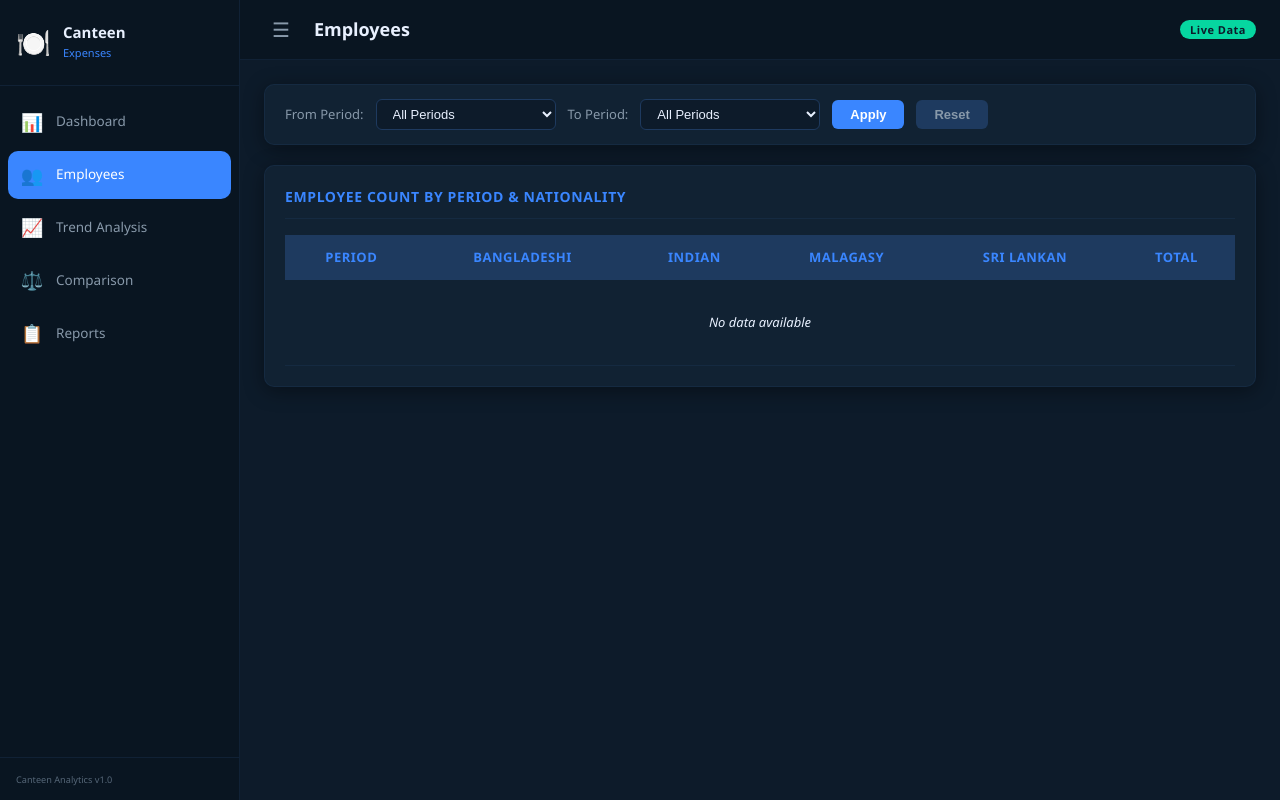
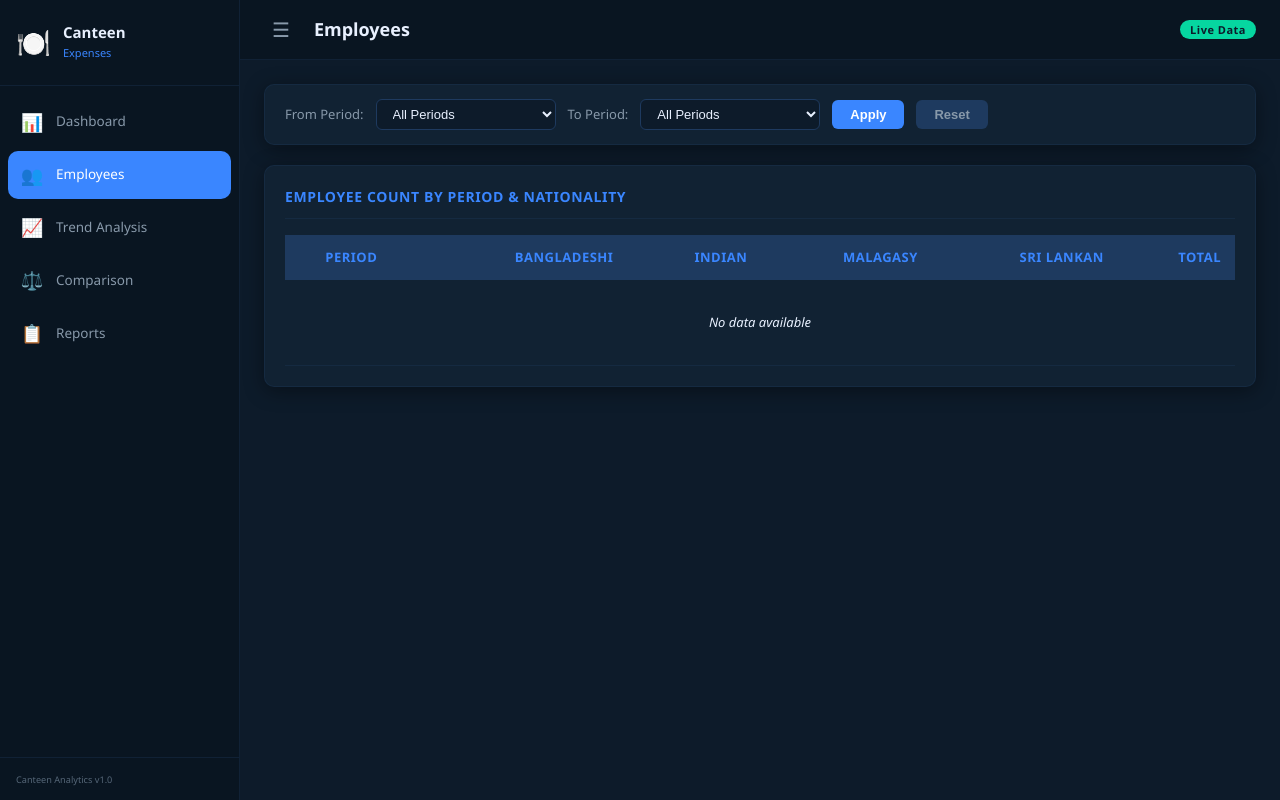
Before and after one commit to vandishsookooa-byte/Canteen-Expenses, a Flask app: page /employees in a window 1280 px wide. Run offline with Flask 3, Linux system fonts and the light colour scheme; data that the repository does not hold is empty; some libraries are stand-ins or nearby versions.

Commit message:
fix: right-align numeric column headers in Employees and Comparison tables
Agent-Logs-Url: https://github.com/vandishsookooa-byte/Canteen-Expenses/sessions/ce9c04dc-bee2-4d28-9c07-25be19b8fa5a

Co-authored-by: vandishsookooa-byte <246066677+vandishsookooa-byte@users.noreply.github.com>

```diff
--- a/templates/employees.html
+++ b/templates/employees.html
@@ -25,11 +25,11 @@
       <thead>
         <tr>
           <th>Period</th>
-          <th>Bangladeshi</th>
-          <th>Indian</th>
-          <th>Malagasy</th>
-          <th>Sri Lankan</th>
-          <th>Total</th>
+          <th style="text-align:right">Bangladeshi</th>
+          <th style="text-align:right">Indian</th>
+          <th style="text-align:right">Malagasy</th>
+          <th style="text-align:right">Sri Lankan</th>
+          <th style="text-align:right">Total</th>
         </tr>
       </thead>
       <tbody id="tableBody">
```
Also changed, not shown: templates/comparison.html (+4 -4 lines).
